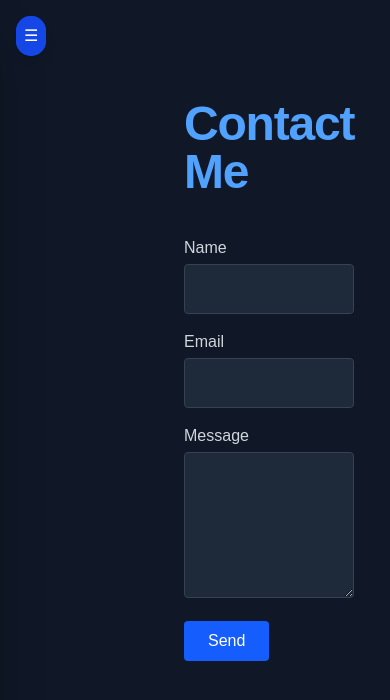
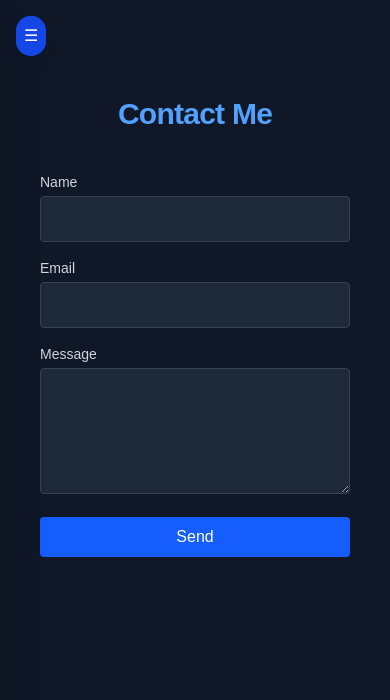
Before and after one commit to Femi-coder/my-portfolio, a Next.js app: page /contact in a window 390 px wide. Shown: the top 700 px of the page. Built offline with nearby package versions, Linux system fonts and the light colour scheme.

Commit message:
responsive for mobile

```diff
--- a/pages/about.jsx
+++ b/pages/about.jsx
@@ -7,15 +7,15 @@ export default function About() {
     <>
       <Navbar />
       <TransitionWrapper>
-        <main className="min-h-screen bg-gray-900 text-gray-300 pl-48 pt-20 px-8">
+        <main className="min-h-screen bg-gray-900 text-gray-300 pt-24 px-4 sm:px-8 md:pl-48">
           <section className="max-w-4xl mx-auto space-y-10">
 
             {/* Page Title */}
             <div>
-              <h1 className="text-3xl font-bold mb-4 text-blue-400 tracking-tight">
+              <h1 className="text-3xl sm:text-4xl font-bold mb-4 text-blue-400 tracking-tight text-center sm:text-left">
                 About Me
               </h1>
-              <p className="text-lg leading-relaxed">
+              <p className="text-base sm:text-lg leading-relaxed text-center sm:text-left">
                 I’m <span className="font-semibold">Femi Onasanya</span>, a final-year Computing student who’s deeply passionate about full-stack development.
                 I build digital products that are <span className="font-medium">fast</span>, <span className="font-medium">responsive</span>, and <span className="font-medium">user-focused</span>.
               </p>
@@ -26,7 +26,7 @@ export default function About() {
               <h2 className="text-2xl font-bold flex items-center gap-2 text-blue-300 mb-2">
                 <FaGraduationCap className="text-xl" /> Education
               </h2>
-              <p className="text-lg leading-relaxed">
+              <p className="text-base sm:text-lg leading-relaxed">
                 BSc (Hons) in Computing – <span className="font-medium">Technological University Dublin</span><br />
                 <span className="text-sm italic text-gray-500">2022 – 2026</span>
               </p>
@@ -37,7 +37,7 @@ export default function About() {
               <h2 className="text-2xl font-bold flex items-center gap-2 text-blue-300 mb-2">
                 <FaCode className="text-xl" /> Tech Stack
               </h2>
-              <ul className="list-disc list-inside space-y-1 pl-2">
+              <ul className="list-disc list-inside space-y-1 pl-2 text-base sm:text-lg">
                 <li><span className="font-semibold">Frontend:</span> React, Next.js, Tailwind CSS</li>
                 <li><span className="font-semibold">Backend:</span> Node.js, Express.js</li>
                 <li><span className="font-semibold">Tools:</span> Git, GitHub, Vercel, Figma</li>
@@ -51,15 +51,14 @@ export default function About() {
               <h2 className="text-2xl font-bold flex items-center gap-2 text-blue-300 mb-2">
                 <FaRocket className="text-xl" /> What Drives Me
               </h2>
-  <p className="text-lg leading-relaxed">
+              <p className="text-base sm:text-lg leading-relaxed">
                 I love creating apps that solve real problems. Whether it's an EV rental system, a secure video-sharing platform, or a productivity dashboard — I focus on clean architecture, intuitive UX, and long-term maintainability.
               </p>
             </div>
 
-
-            {/* Final Call to Action */}
+            {/* Final CTA */}
             <div className="bg-blue-600/10 border border-blue-800 rounded-lg p-6 text-center shadow-md">
-              <p className="font-medium">
+              <p className="font-medium text-base sm:text-lg">
                 💡 Let’s build something impactful together.
               </p>
             </div>
--- a/pages/contact.jsx
+++ b/pages/contact.jsx
@@ -6,46 +6,56 @@ export default function ContactPage() {
     <>
       <Navbar />
       <TransitionWrapper>
-        <main className="min-h-screen bg-gray-900 text-white pl-40 pt-25 px-10">
+        <main className="min-h-screen bg-gray-900 text-white pt-24 px-4 sm:px-8 md:pl-48">
           <div className="max-w-xl mx-auto">
-            <h1 className="text-5xl font-extrabold mb-10 text-blue-400 tracking-tight">
-                Contact Me
-              </h1>
+            <h1 className="text-3xl sm:text-5xl font-extrabold mb-10 text-blue-400 tracking-tight text-center sm:text-left">
+              Contact Me
+            </h1>
+
             <form
               action="https://formspree.io/f/mgvzzowd"
               method="POST"
               className="space-y-4"
             >
               <div>
-                <label htmlFor="name" className="block mb-1 text-gray-300">Name</label>
+                <label htmlFor="name" className="block mb-1 text-gray-300 text-sm">
+                  Name
+                </label>
                 <input
                   type="text"
                   name="name"
                   required
-                  className="w-full p-3 rounded bg-gray-800 border border-gray-700 text-white"
+                  className="w-full p-3 rounded bg-gray-800 border border-gray-700 text-white text-sm"
                 />
               </div>
+
               <div>
-                <label htmlFor="email" className="block mb-1 text-gray-300">Email</label>
+                <label htmlFor="email" className="block mb-1 text-gray-300 text-sm">
+                  Email
+                </label>
                 <input
                   type="email"
                   name="email"
                   required
-                  className="w-full p-3 rounded bg-gray-800 border border-gray-700 text-white"
+                  className="w-full p-3 rounded bg-gray-800 border border-gray-700 text-white text-sm"
                 />
               </div>
+
               <div>
-                <label htmlFor="message" className="block mb-1 text-gray-300">Message</label>
+                <label htmlFor="message" className="block mb-1 text-gray-300 text-sm">
+                  Message
+                </label>
                 <textarea
                   name="message"
                   rows="5"
                   required
-                  className="w-full p-3 rounded bg-gray-800 border border-gray-700 text-white"
+                  className="w-full p-3 rounded bg-gray-800 border border-gray-700 text-white text-sm"
                 ></textarea>
               </div>
+
               <button
                 type="submit"
-                className="bg-blue-600 hover:bg-blue-500 text-white font-medium py-2 px-6 rounded transition"
+                className="w-full sm:w-auto bg-blue-600 hover:bg-blue-500 text-white font-medium py-2 px-6 rounded transition"
               >
                 Send
               </button>
```
Lines whose indentation alone changed are shown as unchanged.
